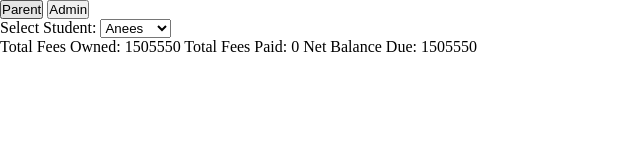
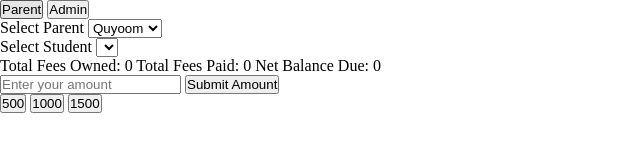
Before and after one commit to Ahtisham-1/Fee-Ease-Kashmir, a plain HTML site: page index.html in a window 1280 px wide. Shown: the whole page, without its empty margins (0-640 px from the left). Drawn offline with Linux system fonts and the light colour scheme.

Commit message:
refactored the whole code

```diff
--- a/index.html
+++ b/index.html
@@ -1,6 +1,5 @@
 <!doctype html>
 <html lang="en">
-
   <head>
     <meta charset="UTF-8" />
     <meta name="viewport" content="width=device-width, initial-scale=1.0" />
@@ -15,12 +14,16 @@
     </header>
 
     <main>
+
       <section id="parentDashboard">
-      <div class="student-select-menu">
-        <label for="studentMenu">Select Student:</label>
+        <div class="parent-dropdown-container">
+          <label for="parentDropdown">Select Parent</label>
+          <select name="parentDropdown" id="parentDropdown"></select>
+        </div>
 
-        <select name="studentMenu" id="studentSelect">
-        </select>
+        <div class="student-dropdown-container">
+          <label for="studentDropdown">Select Student</label>
+          <select name="studentDropdown" id="studentDropdown"></select>
         </div>
 
         <div class="dashboardContainer">
@@ -30,9 +33,25 @@
           <label for="span">Total Fees Paid:</label>
           <span id="totalPaid">0</span>
 
-
           <label for="span">Net Balance Due:</label>
           <span id="netBalanceDue">0</span>
+        </div>
+
+        <div>
+          <div class="amountContainer">
+            <input
+              type="number"
+              placeholder="Enter your amount"
+              id="amountInput"
+            />
+            <button id="amountButton">Submit Amount</button>
+          </div>
+
+          <div class="chunkContainer">
+            <button id="chunkAmount">500</button>
+            <button id="chunkAmount">1000</button>
+            <button id="chunkAmount">1500</button>
+          </div>
         </div>
       </section>
 
@@ -40,5 +59,4 @@
     </main>
     <script src="script.js"></script>
   </body>
-
 </html>
--- a/script.js
+++ b/script.js
@@ -2,113 +2,108 @@ const parentButton = document.getElementById("parentButton");
 const adminButton = document.getElementById("adminButton");
 const parentDashboard = document.getElementById("parentDashboard");
 const adminDashboard = document.getElementById("adminDashboard");
+const parentDropdown = document.getElementById("parentDropdown");
+const studentDropdown = document.getElementById("studentDropdown");
 
-//section 1 parent elements
-const studentSelect = document.getElementById("studentSelect");
-let totalOwned = document.getElementById("totalOwned");
-let totalPaid = document.getElementById("totalPaid");
-let netBalanceDue = document.getElementById("netBalanceDue");
-
-//Active parent by default
-let activeParentId = "P1";
-
-//by default we hide the admin dashboard
-adminDashboard.classList.add("hidden");
-
-//Arrays we store inside them if our local storage has any data inside it then show that if not then fall back to dummy data
-let parents = JSON.parse(localStorage.getItem("parents")) || [
-  { id: "P1", name: "Shabir Ahmad" },
-  { id: "P2", name: "Tariq Ahmad" },
+let StudentsArray = JSON.parse(localStorage.getItem("storedStudentsArray")) || [
+  { studentName: "Ahtisham", studentId: "S1", connectingId: "P1" },
+  { studentName: "Mehnan", studentId: "S2", connectingId: "P2" },
+  { studentName: "Anees", studentId: "S3", connectingId: "P3" },
+  { studentName: "Sahil", studentId: "S4", connectingId: "P4" },
+  { studentName: "Xahid", studentId: "S5", connectingId: "P5" },
+  { studentName: "Moomin", studentId: "S6", connectingId: "P5" },
 ];
-
-let students = JSON.parse(localStorage.getItem("students")) || [
-  { id: "S1", name: "Anees", parentId: "P1" },
-  { id: "S2", name: "Mehnan", parentId: "P1" },
-  { id: "S3", name: "Mehnan", parentId: "P2" },
+let ParentsArray = JSON.parse(localStorage.getItem("storedParentsArray")) || [
+  { parentName: "Quyoom", parentId: "P1" },
+  { parentName: "Mukhtar", parentId: "P2" },
+  { parentName: "Maqbool", parentId: "P3" },
+  { parentName: "Rafiq", parentId: "P4" },
+  { parentName: "Akbar", parentId: "P5" },
 ];
-
-let studentfees = JSON.parse(localStorage.getItem("studentfees")) || [
+let FeesArray = JSON.parse(localStorage.getItem("storedFeesArray")) || [
   {
-    studentID: "S1",
-    fees: 1505550,
+    studentFeesConnectingID: "S1",
+    fees: 1500,
     month: "June",
     feesType: "Tution",
     feesId: "F1",
   },
   {
-    studentID: "S2",
+    studentFeesConnectingID: "S2",
     fees: 1500,
     month: "June",
     feesType: "Tution",
     feesId: "F2",
   },
   {
-    studentID: "S3",
+    studentFeesConnectingID: "S3",
     fees: 1500,
     month: "June",
     feesType: "Tution",
     feesId: "F3",
   },
+  {
+    studentFeesConnectingID: "S4",
+    fees: 1500,
+    month: "June",
+    feesType: "Tution",
+    feesId: "F4",
+  },
+  {
+    studentFeesConnectingID: "S5",
+    fees: 1500,
+    month: "June",
+    feesType: "Tution",
+    feesId: "F5",
+  },
+  {
+    studentFeesConnectingID: "S6",
+    fees: 1500,
+    month: "June",
+    feesType: "Tution",
+    feesId: "F6",
+  },
 ];
+let TransactionArray =
+  JSON.parse(localStorage.getItem("storedTransactionArray")) || [];
 
-let transactions = JSON.parse(localStorage.getItem("transactions")) || [];
-
-// This function stringfies the above arrays and saves them into local storage
 function saveData() {
-  localStorage.setItem("parents", JSON.stringify(parents));
-  localStorage.setItem("students", JSON.stringify(students));
-  localStorage.setItem("studentfees", JSON.stringify(studentfees));
-  localStorage.setItem("transactions", JSON.stringify(transactions));
+  localStorage.setItem("storedStudentsArray", JSON.stringify(StudentsArray));
+  localStorage.setItem("storedParentsArray", JSON.stringify(ParentsArray));
+  localStorage.setItem("storedFeesArray", JSON.stringify(FeesArray));
+  localStorage.setItem(
+    "storedTransactionArray",
+    JSON.stringify(TransactionArray),
+  );
 }
 
-// Function for loading the students in parent dashboard
-function loadStudentDropdown() {
-  const activeStudent = students.filter(
-    (elements) => elements.parentId === activeParentId,
-  );
-  activeStudent.forEach((student) => {
-    const optionElement = document.createElement("option");
-    optionElement.value = student.id;
-    optionElement.textContent = student.name;
-    studentSelect.appendChild(optionElement);
-  });
-}
-loadStudentDropdown();
+ParentsArray.forEach((parent) => {
+  const parentNameOption = document.createElement("option");
+  parentNameOption.textContent = parent.parentName;
+  parentNameOption.value = parent.parentId;
+  parentDropdown.appendChild(parentNameOption);
+});
 
-//Filter function for showing what each student has paid owns and their net balance
+parentDropdown.addEventListener("click", function (e) {
+  let activeSelectedStudent = "";
+  activeSelectedStudent = e.target.value;
 
-function updateBalances() {
-  let balanceOwned = 0;
-  let balancePaid = 0;
-
-  const selectedStudentId = studentSelect.value;
-  studentfees.forEach((feeItem) => {
-    if (feeItem.studentID === selectedStudentId) {
-      balanceOwned = balanceOwned + feeItem.fees;
+  StudentsArray.filter((student) => {
+    if (student.connectingId === activeSelectedStudent) {
+      const studentNameOption = document.createElement("option");
+      studentNameOption.textContent = student.studentName;
+      studentDropdown.appendChild(studentNameOption);
     }
   });
+});
 
-  transactions.forEach((transactionItem) => {
-    if (transactionItem.studentID === selectedStudentId) {
-      balancePaid = balancePaid + transactionItem.paid;
-    }
-  });
-
-  let balanceDue = balanceOwned - balancePaid;
-
-  totalOwned.textContent = balanceOwned;
-  totalPaid.textContent = balancePaid;
-  netBalanceDue.textContent = balanceDue;
-}
-
-updateBalances();
-studentSelect.addEventListener("change", updateBalances);
-
-//These buttons show whatever button we click its dashboard and hide the other one
+// By default it hides the admin dashboard and when we click parent or admin dashboard one hides and one shows dinamically
+adminDashboard.classList.add("hidden");
 parentButton.addEventListener("click", function () {
   adminDashboard.classList.add("hidden");
   parentDashboard.classList.remove("hidden");
 });
+
 adminButton.addEventListener("click", function () {
   parentDashboard.classList.add("hidden");
   adminDashboard.classList.remove("hidden");
```
Lines whose indentation alone changed are shown as unchanged.
